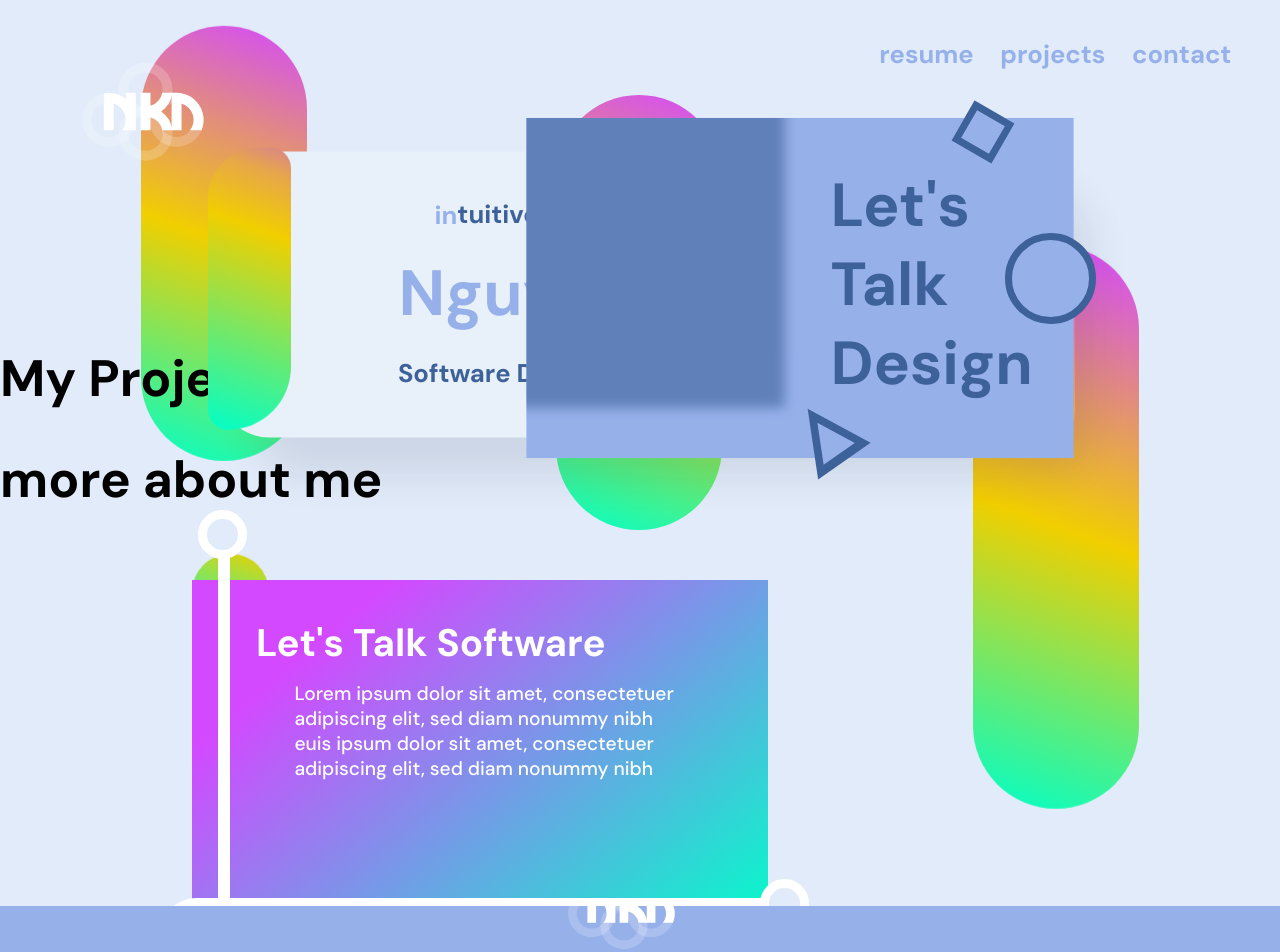
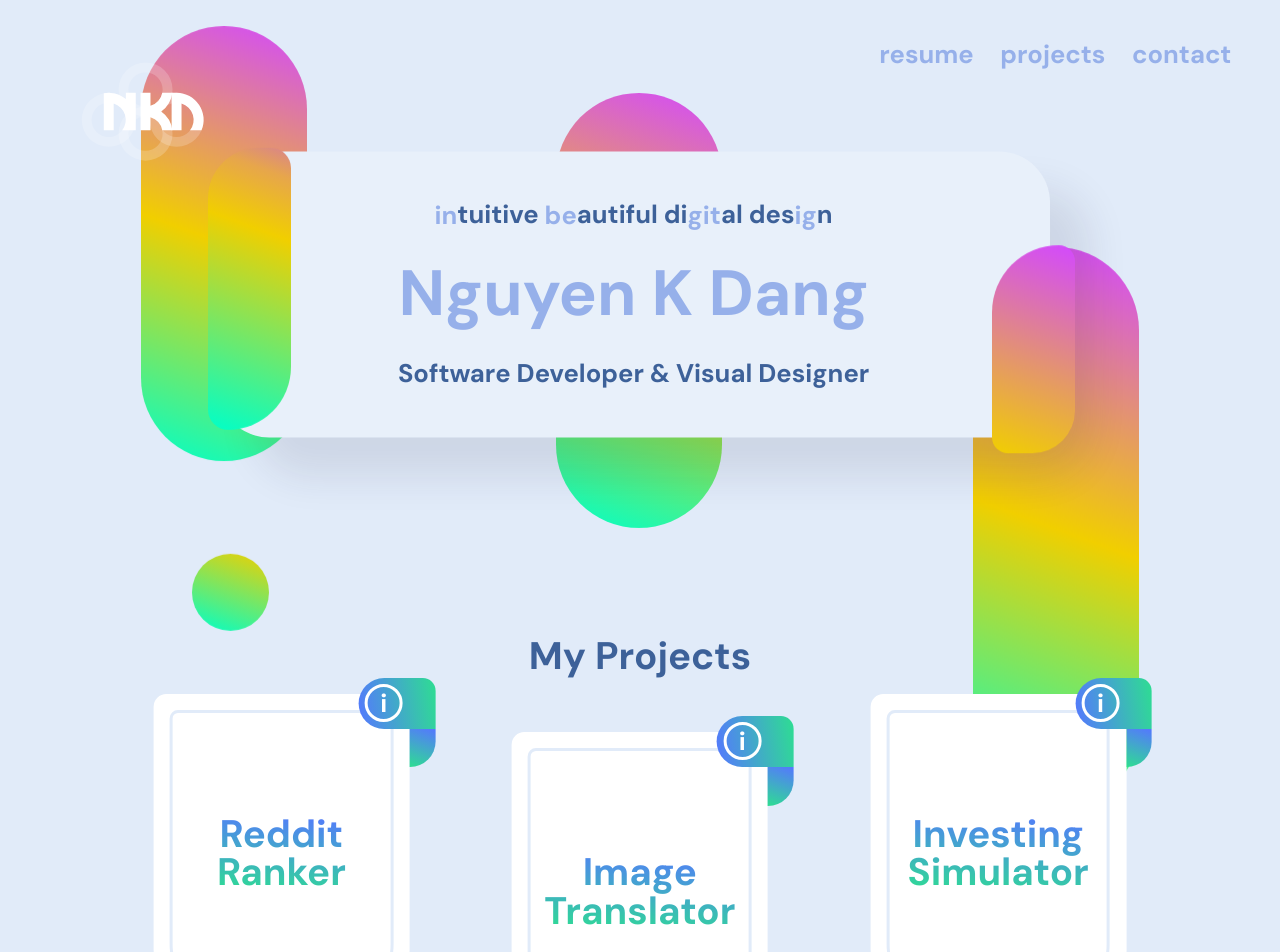
Before and after one commit to nguyenkdang/nguyenkdang, a React (Create React App) app: page / in a window 1280 px wide. Shown: the top 952 px of the page. Built offline with nearby package versions, Linux system fonts and the light colour scheme.

Commit message:
Update Home.js

```diff
--- a/src/components/home/Home.js
+++ b/src/components/home/Home.js
@@ -1,12 +1,39 @@
 import './Home.scss';
-import About_code from './about/About_code'
-import About_dsgn from './about/About_dsgn'
-import Paint from './intro/Paint'
+import About_code from './about/About_code';
+import About_dsgn from './about/About_dsgn';
+import Paint from './intro/Paint';
+import ProjectBadge from './projects/ProjectBadge';
+import PythonLogo from './projects/language/PythonLogo';
 import Mylogo from '../../svg/Mylogo'
 import { useState} from "react";
 
-const Home = () => {
+const projInfo= {
+    left:{
+        title: "Reddit Ranker",
+        desc: "Lorem ipsum dolor sit amet, consectetuer adipiscing elit, sed diam nonummy nibh euis" +
+        "Lorem ipsum dolor sit amet, consectetuer adipiscing elit, sed diam nonummy nibh euis ",
+        lang: PythonLogo,
+
+    },
+    middle:{
+        title: "Image Translator",
+        desc: "Lorem ipsum dolor sit amet, consectetuer adipiscing elit, sed diam nonummy nibh euis" +
+        "Lorem ipsum dolor sit amet, consectetuer adipiscing elit, sed diam nonummy nibh euis ",
+        lang: PythonLogo,
+    },
+    right:{
+        title: "Investing Simulator",
+        desc: "Lorem ipsum dolor sit amet, consectetuer adipiscing elit, sed diam nonummy nibh euis" +
+        "Lorem ipsum dolor sit amet, consectetuer adipiscing elit, sed diam nonummy nibh euis ",
+        lang: PythonLogo,
+    }
+};
+
+
+const Home = ({setprojScroll}) => {
     const [isFront, setFront] = useState({first:true, left: true, right: false});
+    const [hiddenLinks, sethiddenLinks] = useState([false, false, false, false])
+
 
     const handleFlip = (lr) => {
         if(isFront[lr] === false){
@@ -19,7 +46,14 @@ const Home = () => {
         }
     };
 
+    const handleHL = (i) => {
+        const invert = [true, true, true, true]
+        sethiddenLinks([...invert.slice(0,i), hiddenLinks[i], ...invert.slice(i+1)])
+    }
 
+    const restHL = () => {
+        sethiddenLinks([false,false,false,false])
+    }
 
     return (
         <div className="home">
@@ -28,19 +62,41 @@ const Home = () => {
             </div>
             <div id="intro">
                 <div id="title_box">
-                    <h2 className='sc my_slogan'> <a className="hidden_link" href="https://www.linkedin.com/in/nguyenkdang/" target="_blank" rel="noreferrer">in</a>tuitive
-                        <a className="hidden_link" href="https://www.behance.net/nguyenkdang" target="_blank" rel="noreferrer"> be</a>autiful
-                        di<a className="hidden_link" href="https://github.com/nguyenkdang" target="_blank" rel="noreferrer">git</a>al
-                        des<a className="hidden_link" href="https://www.instagram.com/nguwaynedang/" target="_blank" rel="noreferrer">ig</a>n</h2>
+                    <h2 className='sc my_slogan'>
+                        <a className={hiddenLinks[0]? "hidden_link hide" : "hidden_link in"} onMouseEnter={() => handleHL(0)} onMouseLeave={restHL}
+                            href="https://www.linkedin.com/in/nguyenkdang/" target="_blank" rel="noreferrer">in</a>
+                        tuitive <a className={hiddenLinks[1]? "hidden_link hide" : "hidden_link be"}   onMouseEnter={() => handleHL(1)} onMouseLeave={restHL}
+                                    href="https://www.behance.net/nguyenkdang" target="_blank" rel="noreferrer">be</a>autiful
+                        di<a className={hiddenLinks[2]? "hidden_link hide" : "hidden_link git"}   onMouseEnter={() => handleHL(2)} onMouseLeave={restHL}
+                            href="https://github.com/nguyenkdang" target="_blank" rel="noreferrer">git</a>al
+                        des<a className={hiddenLinks[3]? "hidden_link hide" : "hidden_link ig"}   onMouseEnter={() => handleHL(3)} onMouseLeave={restHL}
+                            href="https://www.instagram.com/nguwaynedang/" target="_blank" rel="noreferrer">ig</a>n
+                    </h2>
                     <h1 id="my_name"> Nguyen K Dang </h1>
                     <h2 className='sc my_title'> Software Developer & Visual Designer </h2>
                 </div>
                 <Paint/>
             </div>
-            <div>
+            <div className="myprojects">
                 <h1 id="project-label"> My Projects </h1>
+                <div className="projectBadges">
+                    <div className='leftBadge'>
+                        <ProjectBadge title={projInfo.left.title} desc={projInfo.left.desc}
+                        langLogo={<projInfo.left.lang size="4vw"/>} pos={1} setprojScroll={setprojScroll}/>
+                    </div>
+
+                    <div className='middleBadge'>
+                        <ProjectBadge  title={projInfo.middle.title} desc={projInfo.middle.desc}
+                        langLogo={<projInfo.middle.lang size="4vw"/>} pos={0} setprojScroll={setprojScroll}/>
+                    </div>
+
+                    <div className='rightBadge'>
+                        <ProjectBadge  title={projInfo.right.title} desc={projInfo.right.desc}
+                        langLogo={<projInfo.right.lang size="4vw"/>} pos={2} setprojScroll={setprojScroll}/>
+                    </div>
+                </div>
             </div>
-            <div id="aboutMe">
+            <div className="aboutMe">
                 <h1 id="aboutMe-label"> more about me </h1>
                 <About_code handleFlip={handleFlip} isFront={isFront}/>
                 <About_dsgn handleFlip={handleFlip} isFront={isFront}/>
```
